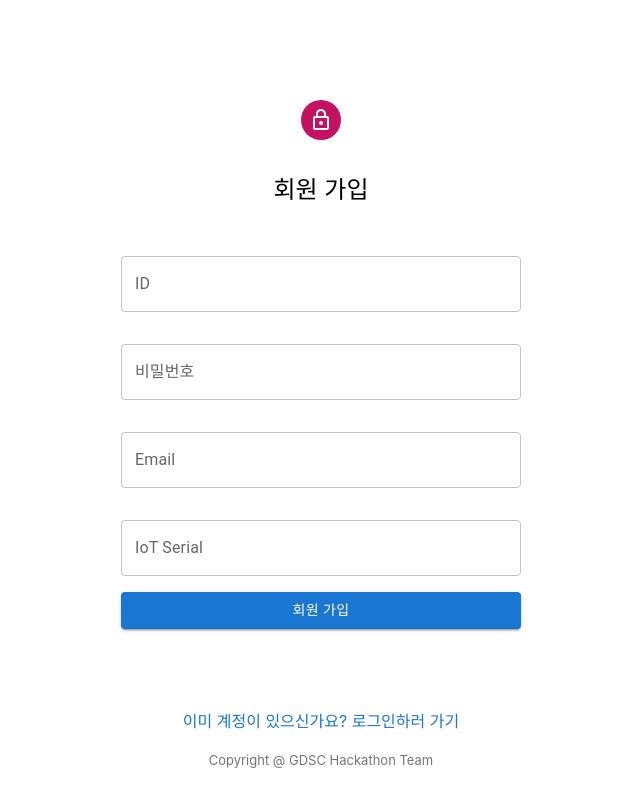
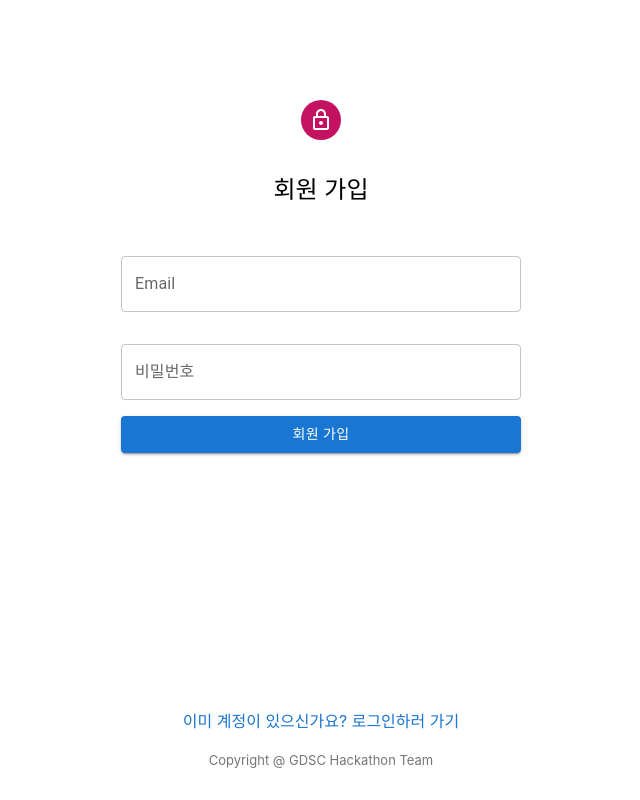
Before and after one commit to kasterra/16_ActionForGreen, a React (Create React App) app: page /signup in a window 1280 px wide. Shown: the whole page, without its empty margins (319-959 px from the left). Built offline with nearby package versions, Linux system fonts and the light colour scheme.

Commit message:
Signup serial removed

```diff
--- a/src/components/screen/signup.jsx
+++ b/src/components/screen/signup.jsx
@@ -17,10 +17,10 @@ const handelChange =  (event) => {
 }
 */
 const signup = () => {
-    const [id, setId] = useState("");
+
     const [password, setPassword] = useState("");
     const [email, setEmail] = useState("");
-    const [iotserial, setIotSerial] = useState("");
+
     return (
         <React.Fragment>
             <Icondiv>
@@ -29,11 +29,12 @@ const signup = () => {
             </Icondiv>
             <Caption>회원 가입</Caption>
             <Maindiv>
-                <TextField variant="outlined" label="ID" sx={{ mt: 2, mb: 2 }} value={id} onChange={e => { const { value } = e.target; setId(value) }} />
+
+                <TextField variant="outlined" label="Email" type="email" sx={{ mt: 2, mb: 2 }} value={email} onChange={e => { const { value } = e.target; setEmail(value) }} />
                 <TextField variant="outlined" label="비밀번호" type="password" sx={{ mt: 2, mb: 2 }} value={password} onChange={e => { const { value } = e.target; setPassword(value) }} />
-                <TextField variant="outlined" label="Email" type="email" sx={{ mt: 2, mb: 2 }} value={email} onChange={e => { const { value } = e.target; setEmail(value) }} />
-                <TextField variant="outlined" label="IoT Serial" sx={{ mt: 2, mb: 2 }} value={iotserial} onChange={e => { const { value } = e.target; setIotSerial(value) }} />
-                {console.log(id, password, email, iotserial)}
+
+
+                {console.log(password, email)}
                 <Button variant="contained" onClick={() => {
                     if (signupAPI({ "email": email, "password": password }) === false) {
                         alert("회원가입에 성공하였습니다. 로그인해 주세요.");
```
